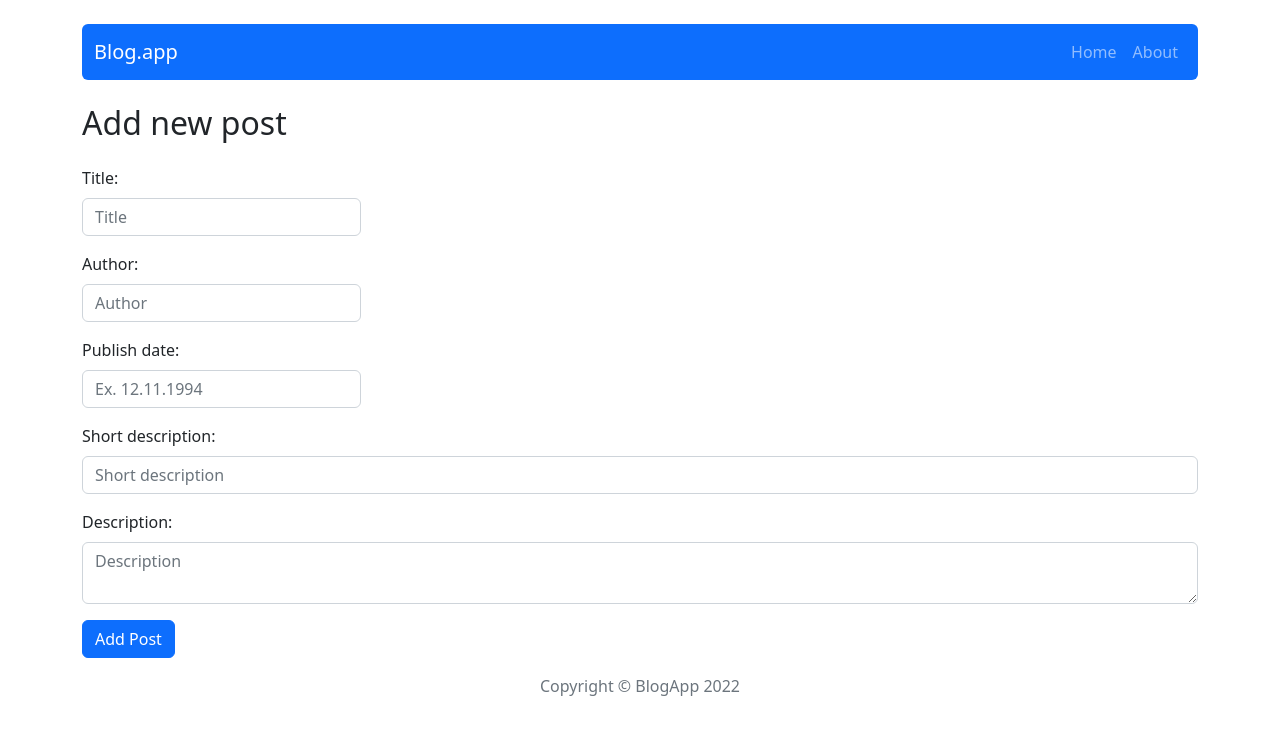
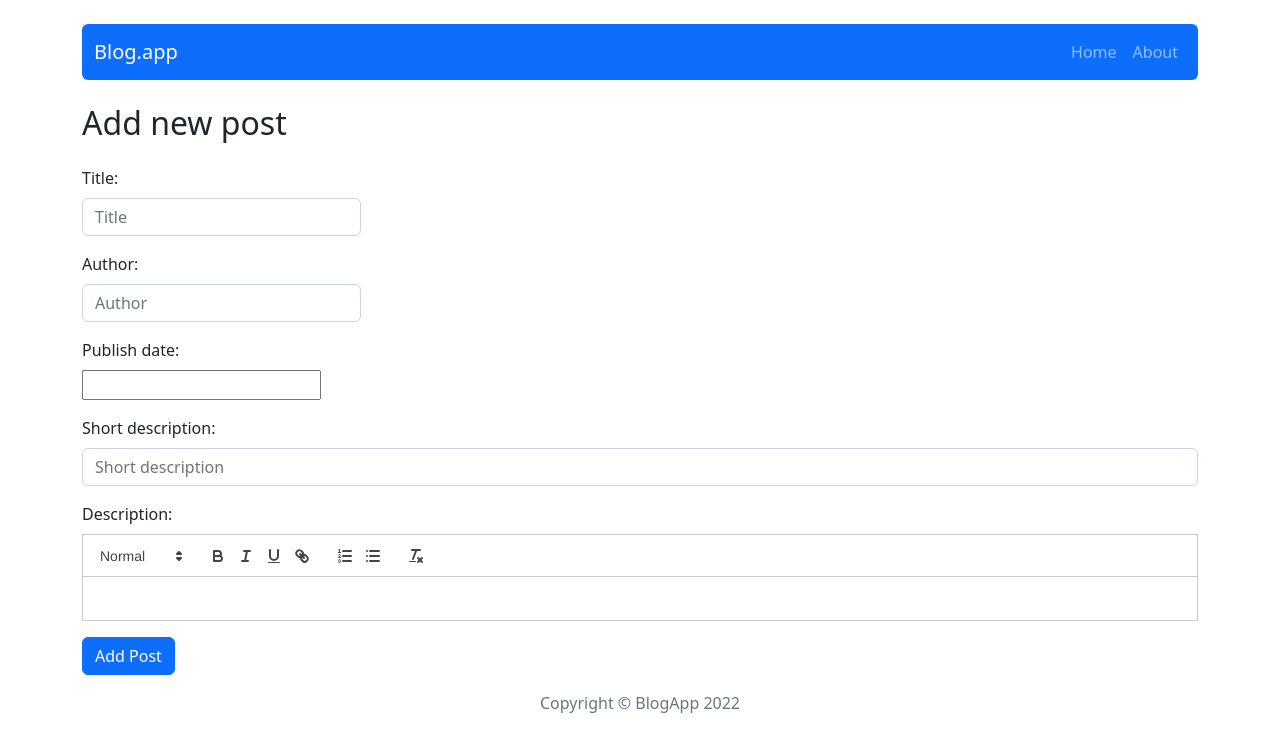
Before and after one commit to Erykov9/crud-app, a React (Create React App) app: page /post/add in a window 1280 px wide. Shown: the top 752 px of the page. Built offline with nearby package versions, Linux system fonts and the light colour scheme.

Commit message:
add form validation

```diff
--- a/package.json
+++ b/package.json
@@ -11,7 +11,10 @@
     "proptypes": "^1.1.0",
     "react": "^18.2.0",
     "react-bootstrap": "^2.5.0",
+    "react-datepicker": "^4.8.0",
     "react-dom": "^18.2.0",
+    "react-hook-form": "^7.36.1",
+    "react-quill": "^2.0.0",
     "react-redux": "^8.0.2",
     "react-router-dom": "^6.3.0",
     "react-scripts": "5.0.1",
--- a/src/components/features/PostCard.js
+++ b/src/components/features/PostCard.js
@@ -1,6 +1,7 @@
 import { Card } from "react-bootstrap";
 import { Button } from "react-bootstrap";
 import { NavLink } from "react-router-dom";
+import dateToStr from "../../utils/dateToStr";
 
 const PostCard = (props) => {
   return (
@@ -9,7 +10,7 @@ const PostCard = (props) => {
         <Card.Body>
           <Card.Title><strong>{props.title}</strong></Card.Title>
           <Card.Text><b>Author: </b>{props.author}</Card.Text>
-          <Card.Text><b>Published: </b>{props.publishDate}</Card.Text>
+          <Card.Text><b>Published: </b>{dateToStr(props.publishDate)}</Card.Text>
           <Card.Text>
             {props.shortDescription}...
           </Card.Text>
--- a/src/components/features/PostForm.js
+++ b/src/components/features/PostForm.js
@@ -1,10 +1,12 @@
 import { Form } from "react-bootstrap";
 import { useState } from "react";
-import { useDispatch } from "react-redux";
-import { useNavigate } from "react-router-dom";
 import { Button } from "react-bootstrap";
-import { addPost } from "../../redux/postsRedux";
 import PropTypes from 'prop-types'
+import ReactQuill from "react-quill";
+import 'react-quill/dist/quill.snow.css';
+import DatePicker from "react-datepicker";
+import "react-datepicker/dist/react-datepicker.css";
+import { useForm } from "react-hook-form";
 
 const PostForm = ({action, actionText, ...props}) => {
   const [title, setTitle] = useState(props.title || '');
@@ -12,38 +14,70 @@ const PostForm = ({action, actionText, ...props}) => {
   const [date, setDate] = useState(props.publishDate || '');
   const [short, setShort] = useState(props.shortDescription || '');
   const [description, setDescription] = useState(props.description || '');
+  const [contentError, setContentError] = useState(false);
+  const [dateError, setDateError] = useState(false);
 
-  const handleSubmit = (e) => {
-    e.preventDefault();
-    action({ title, author, publishDate: date, shortDescription: short, description });
+  const handleSubmit = () => {
+    setContentError(!description);
+    setDateError(!date);
+    if (description && date) {
+      action({ title, author, publishDate: date, shortDescription: short, description })
+    }
   }
+
+  const { register, handleSubmit: validate, formState: {errors}} = useForm();
 
   return (
     <div>
-       <Form onSubmit={handleSubmit}>
+    <Form onSubmit={validate(handleSubmit)}>
       <Form.Group className="mb-3 col-3">
         <Form.Label>Title:</Form.Label>
-        <Form.Control type="text" placeholder="Title" id="title" value={title} onChange={e => setTitle(e.target.value)}/>
+        <Form.Control
+        {...register("title", {required: true, minLength: 3 })}
+        type="text"
+        placeholder="Title"
+        id="title"
+        value={title}
+        onChange={e => setTitle(e.target.value)}/>
+        {errors.title && <small className="d-block form-text text-danger mt-2">This field is required and should be at least 3 letters long</small>}
       </Form.Group>
 
       <Form.Group className="mb-3 col-3">
         <Form.Label>Author:</Form.Label>
-        <Form.Control type="text" placeholder="Author" id="author" value={author} onChange={e => setAuthor(e.target.value)}/>
+        <Form.Control
+        {...register("author", {required: true, minLength: 3})}
+        type="text"
+        placeholder="Author"
+        id="author"
+        value={author}
+        onChange={e => setAuthor(e.target.value)}/>
+        {errors.author && <small className="d-block form-text text-danger mt-2">This field is required and should be at least 3 letters long</small>}
       </Form.Group>
 
       <Form.Group className="mb-3 col-3">
         <Form.Label>Publish date:</Form.Label>
-        <Form.Control type="text" placeholder="Ex. 12.11.1994" id="date" value={date} onChange={e => setDate(e.target.value)}/>
+        <DatePicker
+        selected={date}
+        onChange={(d) => setDate(d)}/>
+        {dateError && <small className="d-block form-text text-danger mt-2">Date cannot be empty</small>}
       </Form.Group>
 
       <Form.Group className="mb-3">
         <Form.Label>Short description:</Form.Label>
-        <Form.Control type="text" placeholder="Short description" id="short" value={short} onChange={e => setShort(e.target.value)}/>
+        <Form.Control
+        {...register("short", {required: true, minLength: 20})}
+        type="text"
+        placeholder="Short description"
+        id="short"
+        value={short}
+        onChange={e => setShort(e.target.value)}/>
+         {errors.short && <small className="d-block form-text text-danger mt-2">This field is required and should be at least 20 letters long</small>}
       </Form.Group>
 
       <Form.Group className="mb-3">
         <Form.Label>Description:</Form.Label>
-        <Form.Control as="textarea" type="text" placeholder="Description" id="description" value={description} onChange={e => setDescription(e.target.value)}/>
+        <ReactQuill theme="snow" value={description} onChange={setDescription} />
+        {contentError && <small className="d-block form-text text-danger mt-2">Content can't be empty</small>}
       </Form.Group>
       <Button variant="primary" type="submit">
         {actionText}
--- a/src/components/pages/Post/Post.js
+++ b/src/components/pages/Post/Post.js
@@ -8,6 +8,7 @@ import { useDispatch } from "react-redux";
 import { deletePost } from "../../../redux/postsRedux";
 import { Navigate } from "react-router-dom";
 import { NavLink } from "react-router-dom";
+import dateToStr from "../../../utils/dateToStr";
 
 
 
@@ -27,6 +28,7 @@ const Post = () => {
     dispatch(deletePost(id));
   }
 
+
   if(!postIdData) return <Navigate to="/"/>
   return (
     <>
@@ -36,9 +38,8 @@ const Post = () => {
             <Card.Body>
               <Card.Title><strong>{postIdData.title}</strong></Card.Title>
               <Card.Text><b>Author: </b>{postIdData.author}</Card.Text>
-              <Card.Text><b>Published: </b>{postIdData.publishDate}</Card.Text>
-              <Card.Text>
-                {postIdData.description}
+              <Card.Text><b>Published: </b>{dateToStr(postIdData.publishDate)}</Card.Text>
+              <Card.Text dangerouslySetInnerHTML={{ __html: postIdData.description }}>
               </Card.Text>
             </Card.Body>
           </Card>
--- a/src/redux/initialState.js
+++ b/src/redux/initialState.js
@@ -4,7 +4,7 @@ const initialState = {
       id: '1',
       title: 'Example title',
       author: 'Jon Doe',
-      publishDate: '12.09.2022',
+      publishDate: new Date('02-02-2022'),
       shortDescription: 'Lorem ipsum',
       description: 'vLong descriptionLong descriptionLong descriptionLong descriptionLong descriptionLong descriptionLong descriptionLong descriptionLong descriptionLong descriptionLong descriptionLong description'
     },
@@ -13,7 +13,7 @@ const initialState = {
       id: '2',
       title: 'Example title 2',
       author: 'Jane Doe',
-      publishDate: '12.09.2022',
+      publishDate: new Date('02-02-2022'),
       shortDescription: 'Lorem ipsum',
       description: 'Long description'
     },
@@ -22,7 +22,7 @@ const initialState = {
       id: '3',
       title: 'Example title 3',
       author: 'Jane Doe',
-      publishDate: '24.05.2022',
+      publishDate: new Date('02-02-2022'),
       shortDescription: 'Lorem ipsum',
       description: 'Long description'
     },
@@ -31,11 +31,12 @@ const initialState = {
       id: '4',
       title: 'Example title 4',
       author: 'Jane Doe',
-      publishDate: '02.09.2022',
+      publishDate: new Date('02-02-2022'),
       shortDescription: 'Lorem ipsum',
       description: 'Long description'
     }
   ],
 }
 
+
 export default initialState;
--- /dev/null
+++ b/src/utils/dateToStr.js
@@ -0,0 +1,6 @@
+const dateToStr = (dateObj) => {
+  const date = dateObj.toLocaleDateString("en-US")
+  return date
+};
+
+export default dateToStr;
```
Also changed, not shown: 1 other file (tests, documents, lock files or other folders).
